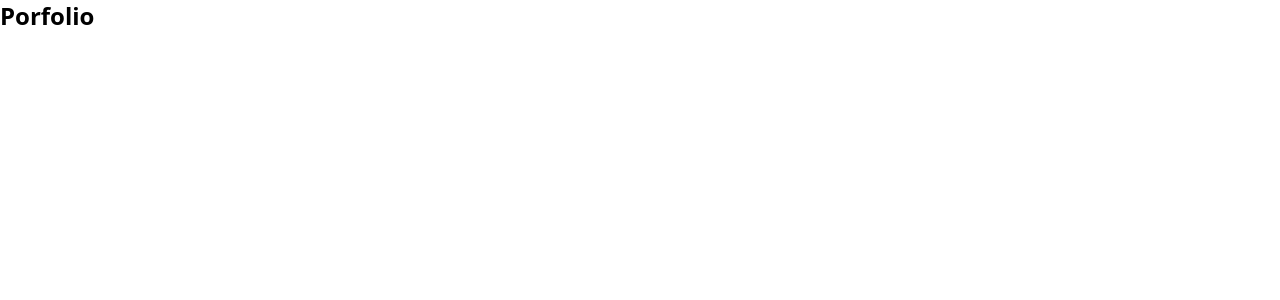
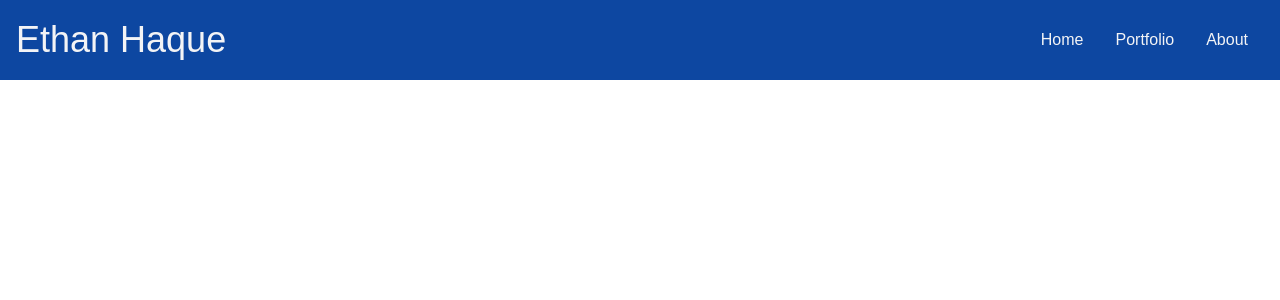
Before and after one commit to Ethan-Haque/Ethan-Haque.github.io, a React (Create React App) app: page / in a window 1280 px wide. Shown: the top 300 px of the page. Built offline with nearby package versions, Linux system fonts and the light colour scheme.

Commit message:
Add NavBar
added fonts and made it responsive

```diff
--- a/package.json
+++ b/package.json
@@ -8,6 +8,7 @@
     "@testing-library/user-event": "^13.2.1",
     "react": "^18.2.0",
     "react-dom": "^18.2.0",
+    "react-icons": "^4.4.0",
     "react-scripts": "5.0.1",
     "web-vitals": "^2.1.0"
   },
--- a/src/App.js
+++ b/src/App.js
@@ -1,8 +1,11 @@
+import Navbar from "./components/Navbar";
 
 function App() {
   return (
     <div className="App">
+      <Navbar />
       <h1 className="text-2xl font-bold">Porfolio</h1>
+
     </div>
   );
 }
--- /dev/null
+++ b/src/components/Navbar.jsx
@@ -0,0 +1,36 @@
+import React, { useState } from "react";
+import { FaBars, FaTimes } from "react-icons/fa";
+
+const Navbar = () => {
+  const [nav, setNav] = useState(false);
+  const handleClick = () => setNav(!nav);
+
+  return (
+    <div className="fixed w-full h-[80px] flex justify-between items-center px-4 bg-[#0d47a1] text-gray-100">
+      <div>
+        <h1 className="text-4xl">Ethan Haque</h1>
+      </div>
+
+      {/* Menu */}
+      <ul className="hidden md:flex">
+        <li>Home</li>
+        <li>Portfolio</li>
+        <li>About</li>
+      </ul>
+
+      {/* Hamburger */}
+      <div onClick={handleClick} className="md:hidden z-10">
+        {!nav ? <FaBars /> : <FaTimes />}
+      </div>
+
+      {/* Mobile Menu */}
+      <ul className={!nav ? 'hidden' : 'absolute top-0 left-0 w-full h-screen bg-[#0d47a1] flex flex-col justify-center items-center'}>
+        <li className="py-6 text-4xl">Home</li>
+        <li className="py-6 text-4xl">Portfolio</li>
+        <li className="py-6 text-4xl">About</li>
+      </ul>
+    </div>
+  );
+};
+
+export default Navbar;
--- a/src/index.css
+++ b/src/index.css
@@ -1,3 +1,14 @@
 @tailwind base;
 @tailwind components;
 @tailwind utilities;
+
+@import url('https://fonts.googleapis.com/css2?family=Fira+Sans:wght@500&display=swap');
+@layer base {
+    body {
+        @apply font-['FiraSans',sans-serif];
+    }
+    li{
+        @apply px-4;
+        @apply cursor-pointer;
+    }
+}
```
Also changed, not shown: 1 other file (tests, documents, lock files or other folders).
